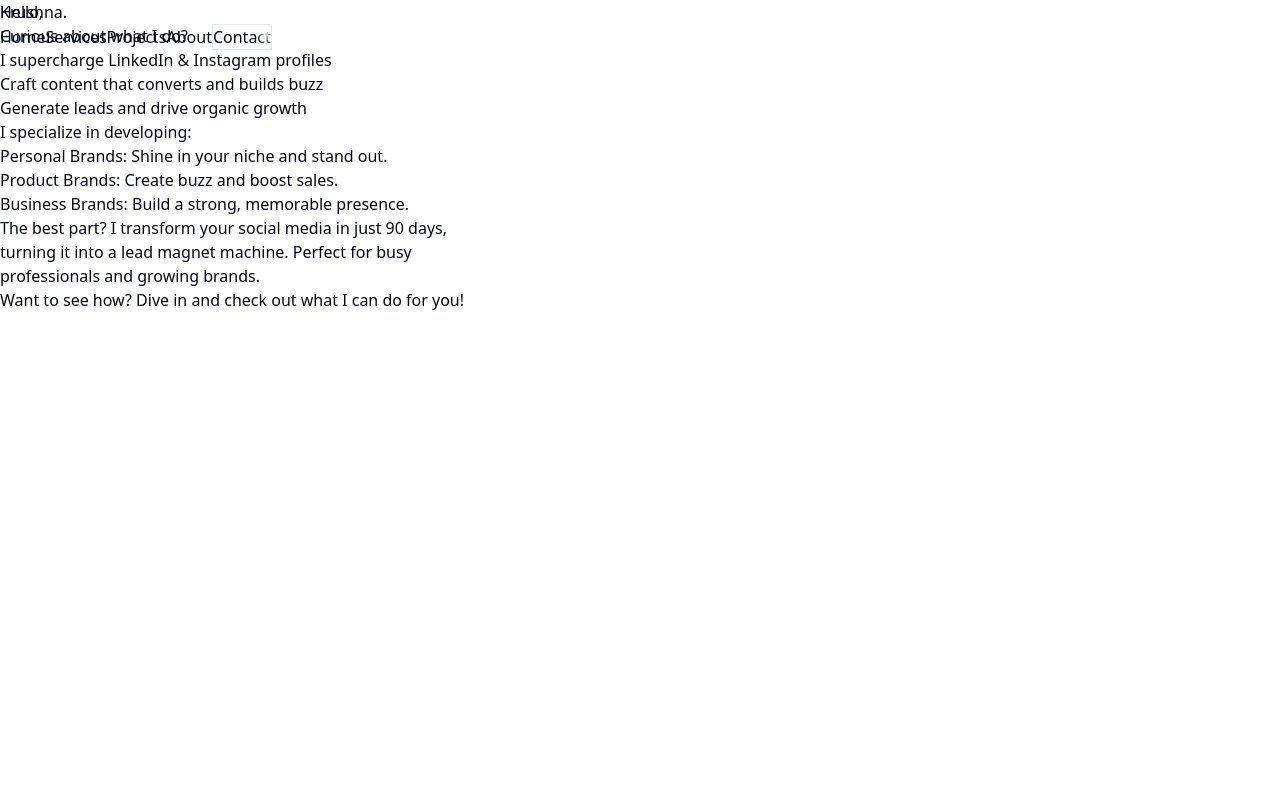
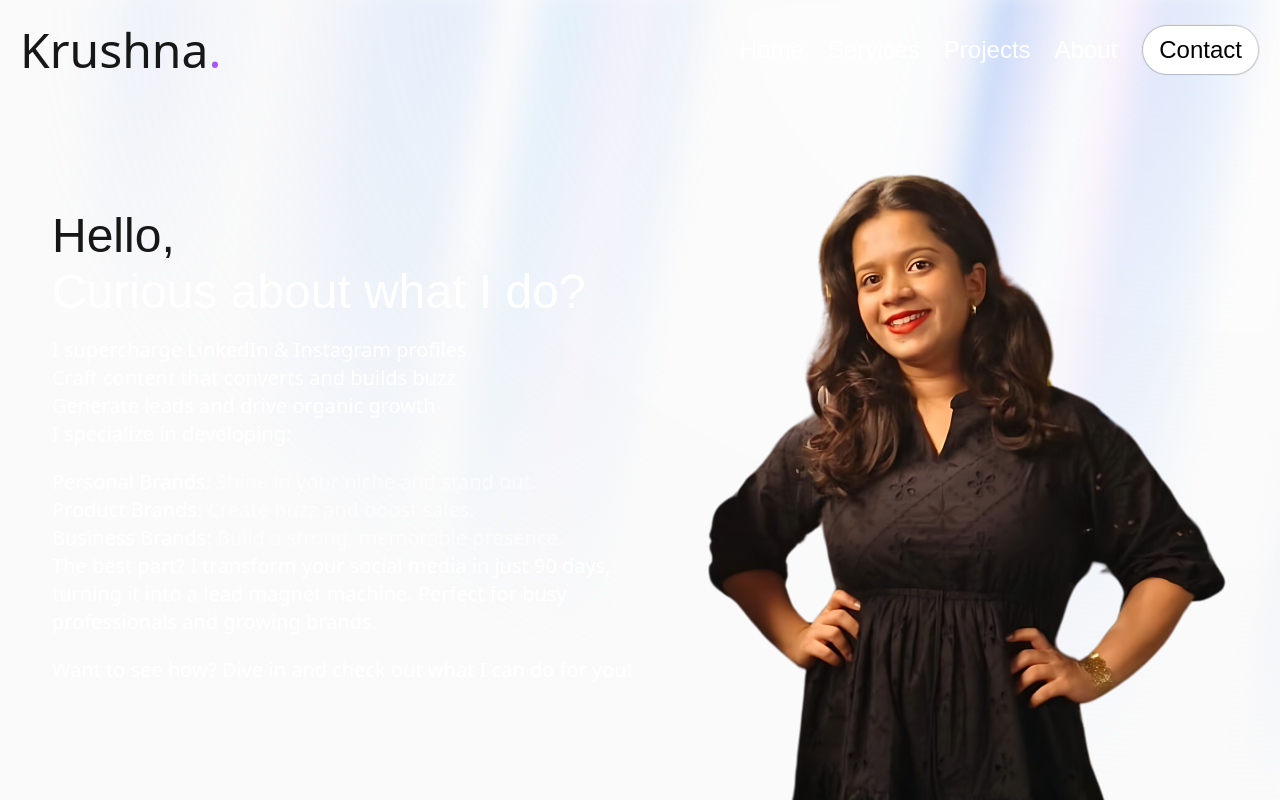
Before and after one commit to rutwik21/portfolio_rakhi2, a Next.js app: page / in a window 1280 px wide. Shown: the top 802 px of the page. Built offline with nearby package versions, Linux system fonts and the light colour scheme.

Commit message:
Add files via upload

```diff
--- a/src/app/globals.css
+++ b/src/app/globals.css
@@ -2,68 +2,26 @@
 @tailwind components;
 @tailwind utilities;
 
-@layer base {
+:root {
+  --background: #ffffff;
+  --foreground: #171717;
+}
+
+@media (prefers-color-scheme: dark) {
   :root {
-    --background: 0 0% 100%;
-    --foreground: 222.2 84% 4.9%;
-    --card: 0 0% 100%;
-    --card-foreground: 222.2 84% 4.9%;
-    --popover: 0 0% 100%;
-    --popover-foreground: 222.2 84% 4.9%;
-    --primary: 222.2 47.4% 11.2%;
-    --primary-foreground: 210 40% 98%;
-    --secondary: 210 40% 96.1%;
-    --secondary-foreground: 222.2 47.4% 11.2%;
-    --muted: 210 40% 96.1%;
-    --muted-foreground: 215.4 16.3% 46.9%;
-    --accent: 210 40% 96.1%;
-    --accent-foreground: 222.2 47.4% 11.2%;
-    --destructive: 0 84.2% 60.2%;
-    --destructive-foreground: 210 40% 98%;
-    --border: 214.3 31.8% 91.4%;
-    --input: 214.3 31.8% 91.4%;
-    --ring: 222.2 84% 4.9%;
-    --radius: 0.5rem;
-    --chart-1: 12 76% 61%;
-    --chart-2: 173 58% 39%;
-    --chart-3: 197 37% 24%;
-    --chart-4: 43 74% 66%;
-    --chart-5: 27 87% 67%;
-  }
-
-  .dark {
-    --background: 222.2 84% 4.9%;
-    --foreground: 210 40% 98%;
-    --card: 222.2 84% 4.9%;
-    --card-foreground: 210 40% 98%;
-    --popover: 222.2 84% 4.9%;
-    --popover-foreground: 210 40% 98%;
-    --primary: 210 40% 98%;
-    --primary-foreground: 222.2 47.4% 11.2%;
-    --secondary: 217.2 32.6% 17.5%;
-    --secondary-foreground: 210 40% 98%;
-    --muted: 217.2 32.6% 17.5%;
-    --muted-foreground: 215 20.2% 65.1%;
-    --accent: 217.2 32.6% 17.5%;
-    --accent-foreground: 210 40% 98%;
-    --destructive: 0 62.8% 30.6%;
-    --destructive-foreground: 210 40% 98%;
-    --border: 217.2 32.6% 17.5%;
-    --input: 217.2 32.6% 17.5%;
-    --ring: 212.7 26.8% 83.9%;
-    --chart-1: 220 70% 50%;
-    --chart-2: 160 60% 45%;
-    --chart-3: 30 80% 55%;
-    --chart-4: 280 65% 60%;
-    --chart-5: 340 75% 55%;
+    --background: #0a0a0a;
+    --foreground: #ededed;
   }
 }
 
-@layer base {
-  * {
-    @apply border-border;
-  }
-  body {
-    @apply bg-background text-foreground;
+body {
+  color: var(--foreground);
+  background: var(--background);
+  font-family: Arial, Helvetica, sans-serif;
+}
+
+@layer utilities {
+  .text-balance {
+    text-wrap: balance;
   }
 }
--- a/tailwind.config.js
+++ b/tailwind.config.js
@@ -1,68 +1,46 @@
+const {
+  default: flattenColorPalette,
+} = require("tailwindcss/lib/util/flattenColorPalette");
+
 /** @type {import('tailwindcss').Config} */
 module.exports = {
   content: [
-    './pages/**/*.{ts,tsx}',
-    './components/**/*.{ts,tsx}',
-    './app/**/*.{ts,tsx}',
-    './src/**/*.{ts,tsx}',
+    "./src/pages/**/*.{js,ts,jsx,tsx,mdx}",
+    "./src/components/**/*.{js,ts,jsx,tsx,mdx}",
+    "./src/app/**/*.{js,ts,jsx,tsx,mdx}",
   ],
   theme: {
     extend: {
       colors: {
-        border: "hsl(var(--border))",
-        input: "hsl(var(--input))",
-        ring: "hsl(var(--ring))",
-        background: "hsl(var(--background))",
-        foreground: "hsl(var(--foreground))",
-        primary: {
-          DEFAULT: "hsl(var(--primary))",
-          foreground: "hsl(var(--primary-foreground))",
-        },
-        secondary: {
-          DEFAULT: "hsl(var(--secondary))",
-          foreground: "hsl(var(--secondary-foreground))",
-        },
-        destructive: {
-          DEFAULT: "hsl(var(--destructive))",
-          foreground: "hsl(var(--destructive-foreground))",
-        },
-        muted: {
-          DEFAULT: "hsl(var(--muted))",
-          foreground: "hsl(var(--muted-foreground))",
-        },
-        accent: {
-          DEFAULT: "hsl(var(--accent))",
-          foreground: "hsl(var(--accent-foreground))",
-        },
-        popover: {
-          DEFAULT: "hsl(var(--popover))",
-          foreground: "hsl(var(--popover-foreground))",
-        },
-        card: {
-          DEFAULT: "hsl(var(--card))",
-          foreground: "hsl(var(--card-foreground))",
-        },
+        background: "var(--background)",
+        foreground: "var(--foreground)",
       },
-      borderRadius: {
-        lg: "var(--radius)",
-        md: "calc(var(--radius) - 2px)",
-        sm: "calc(var(--radius) - 4px)",
+      animation: {
+        aurora: "aurora 60s linear infinite",
       },
       keyframes: {
-        "accordion-down": {
-          from: { height: "0" },
-          to: { height: "var(--radix-accordion-content-height)" },
+        aurora: {
+          from: {
+            backgroundPosition: "50% 50%, 50% 50%",
+          },
+          to: {
+            backgroundPosition: "350% 50%, 350% 50%",
+          },
         },
-        "accordion-up": {
-          from: { height: "var(--radix-accordion-content-height)" },
-          to: { height: "0" },
-        },
-      },
-      animation: {
-        "accordion-down": "accordion-down 0.2s ease-out",
-        "accordion-up": "accordion-up 0.2s ease-out",
       },
     },
   },
-  plugins: [require("tailwindcss-animate")],
+  plugins: [addVariablesForColors],
+};
+
+// This plugin adds each Tailwind color as a global CSS variable, e.g. var(--gray-200).
+function addVariablesForColors({ addBase, theme }) {
+  let allColors = flattenColorPalette(theme("colors"));
+  let newVars = Object.fromEntries(
+    Object.entries(allColors).map(([key, val]) => [`--${key}`, val])
+  );
+
+  addBase({
+    ":root": newVars,
+  });
 }
```
